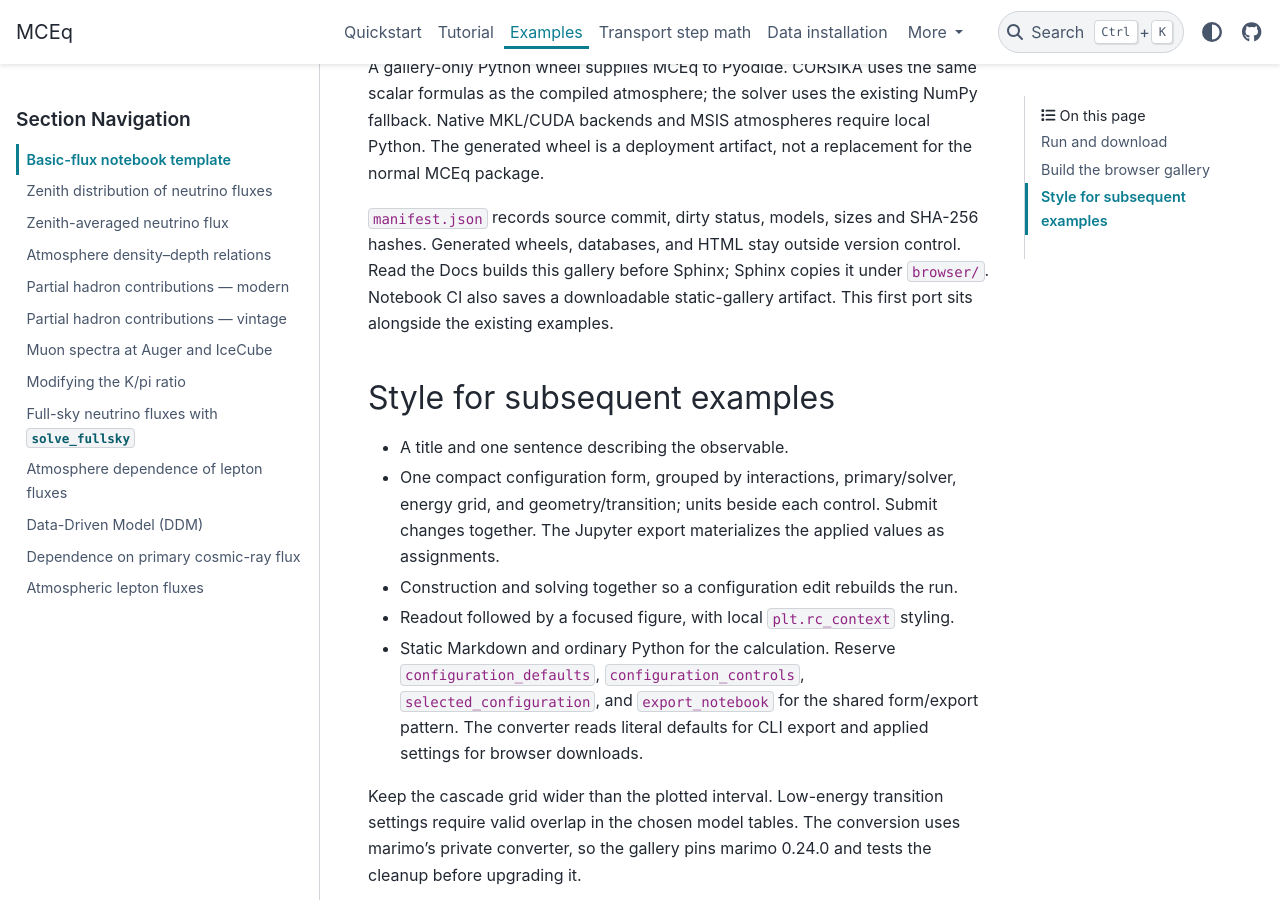
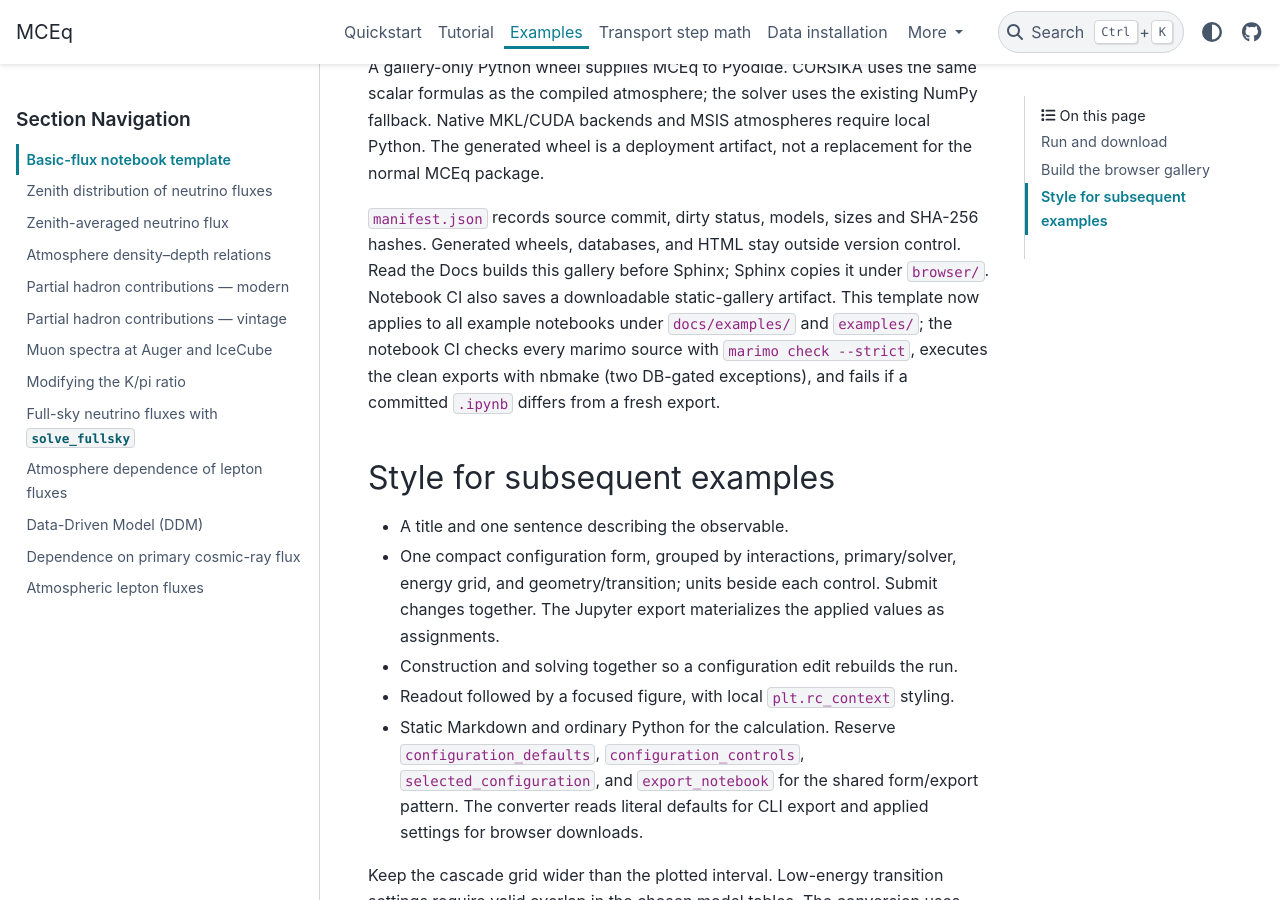
Before and after one commit to mceq-project/MCEq, a Sphinx documentation site: the page built from docs/marimo-examples.md, in a window 1280 px wide and 900 px high, scrolled down 1473 px. Built offline with Sphinx 7.4.7 and the PyData theme 0.15.4, drawn with Linux system fonts in a browser that asks for light colours.

Commit message:
Note that the marimo template now covers all example notebooks

```diff
--- a/docs/marimo-examples.md
+++ b/docs/marimo-examples.md
@@ -63,7 +63,10 @@ wheel is a deployment artifact, not a replacement for the normal MCEq package.
 hashes. Generated wheels, databases, and HTML stay outside version control.
 Read the Docs builds this gallery before Sphinx; Sphinx copies it under
 `browser/`. Notebook CI also saves a downloadable static-gallery artifact.
-This first port sits alongside the existing examples.
+This template now applies to all example notebooks under `docs/examples/` and
+`examples/`; the notebook CI checks every marimo source with
+`marimo check --strict`, executes the clean exports with nbmake (two DB-gated
+exceptions), and fails if a committed `.ipynb` differs from a fresh export.
 
 ## Style for subsequent examples
 
```
